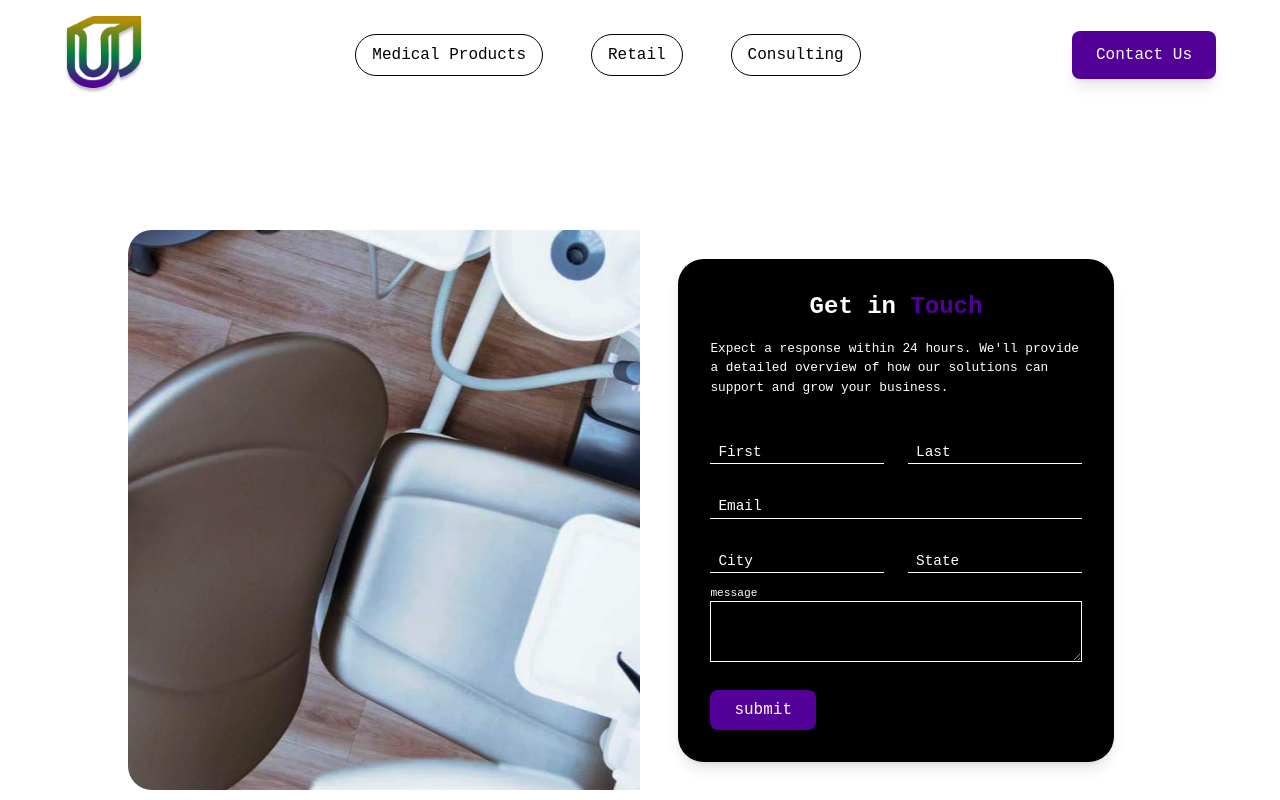
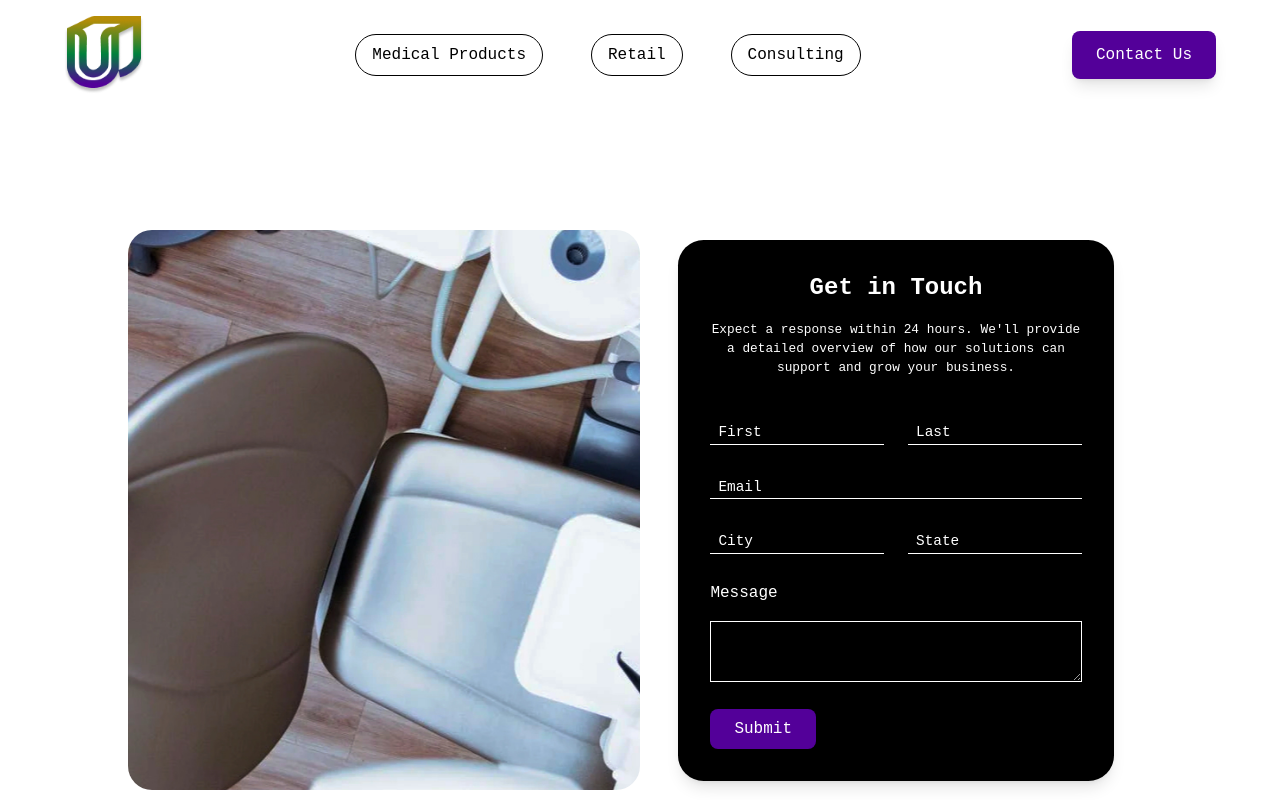
Before and after one commit to REVITAL-STUDIO/UMAC, a Next.js app: page /contact in a window 1280 px wide. Shown: the top 800 px of the page. Built offline with nearby package versions, Linux system fonts and the light colour scheme.

Commit message:
Update - Fixed Contact Page

```diff
--- a/app/contact/page.tsx
+++ b/app/contact/page.tsx
@@ -27,12 +27,12 @@ export default function Contact() {
         <Nav />
         <div className="min-h-screen flex justify-center items-center">
             <section className="flex flex-col md:flex-row justify-between items-center bg-transparent md:bg-white h-full w-full md:h-[35rem] md:w-[80%] rounded-3xl">
-                <div className="hidden md:flex w-[50%] h-full rounded-l-3xl bg-[url('/images/contact.jpg')] bg-cover bg-no-repeat">
+                <div className="hidden md:flex w-[50%] h-full rounded-3xl bg-[url('/images/contact.jpg')] bg-cover bg-no-repeat">
                 </div>
                 <div className="w-full md:w-[50%] h-full flex justify-center items-center rounded-3xl">
                     <form onSubmit={handleSubmit} className="w-[95%] max-w-[450px] sm:max-w-none md:w-[85%] flex flex-col bg-black text-white gap-6 px-8 py-8 rounded-[1.6rem] shadow-lg">
-                        <div>
-                            <h2 className="text-2xl font-semibold text-center mb-4">Get in <span className="text-[#530099]">Touch</span></h2>
+                        <div className='text-center'>
+                            <h2 className="text-2xl font-semibold text-center mb-4">Get in <span className="text-[#]">Touch</span></h2>
                             <p className="text-[0.6rem] md:text-[0.8rem]">
                                 Expect a response within 24 hours. We&apos;ll provide a detailed overview of how our solutions can support and grow your business.
                             </p>
@@ -75,14 +75,14 @@ export default function Contact() {
                                 />
                             </div>
                             <div className="flex flex-col">
-                                <label htmlFor="message" className="text-[0.7rem]">message</label>
+                                <label htmlFor="message" className="text-[1rem] my-4">Message</label>
                                 <textarea
                                     className="bg-black text-white border-[1px] border-white rounded-none py-2 px-2 text-[0.7rem] md:text-[0.9rem] focus:bg-[#7a7aaa83]  transition duration-1000 focus:outline-none "
                                     id="message"
                                 />
                             </div>
                             <button className="bg-[#530099] text-white rounded-lg text-base shadow-lg px-6 py-2 mt-4 w-fit transition-transform duration-200 hover:scale-105 active:scale-95">
-                                submit
+                                Submit
                             </button>
                         </div>
                     </form>
--- a/components/highQuality.tsx
+++ b/components/highQuality.tsx
@@ -80,7 +80,7 @@ export default function HighQuality() {
         </h2>
       </div>
 
-      <div className="flex flex-col lg:flex-row w-full justify-around px-4">
+      <div className="flex flex-col lg:flex-row w-full justify-around px-4 xl:px-0">
         <div className="relative  overflow-hidden w-full lg:w-2/5 rounded-lg shadow-md h-[500px] border">
           <Image
             src="/images/products-slide-1.png"
```
